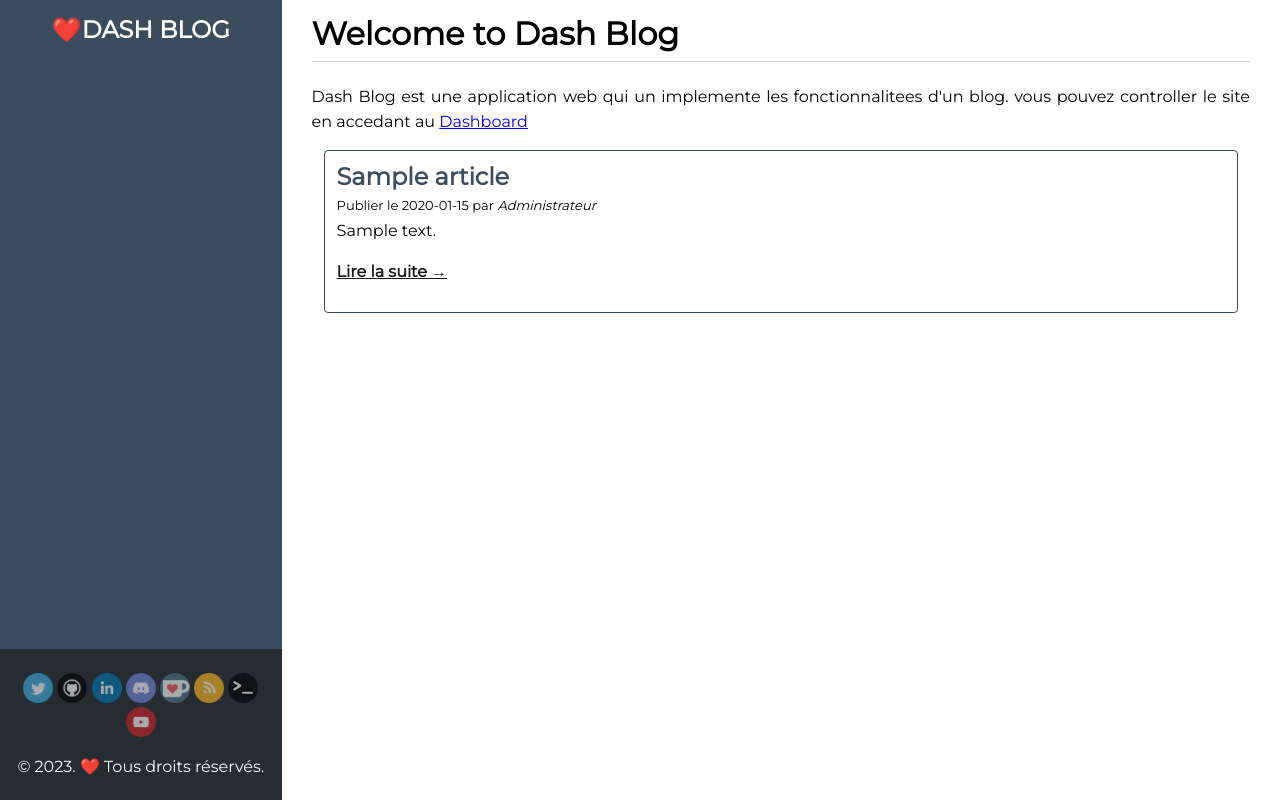
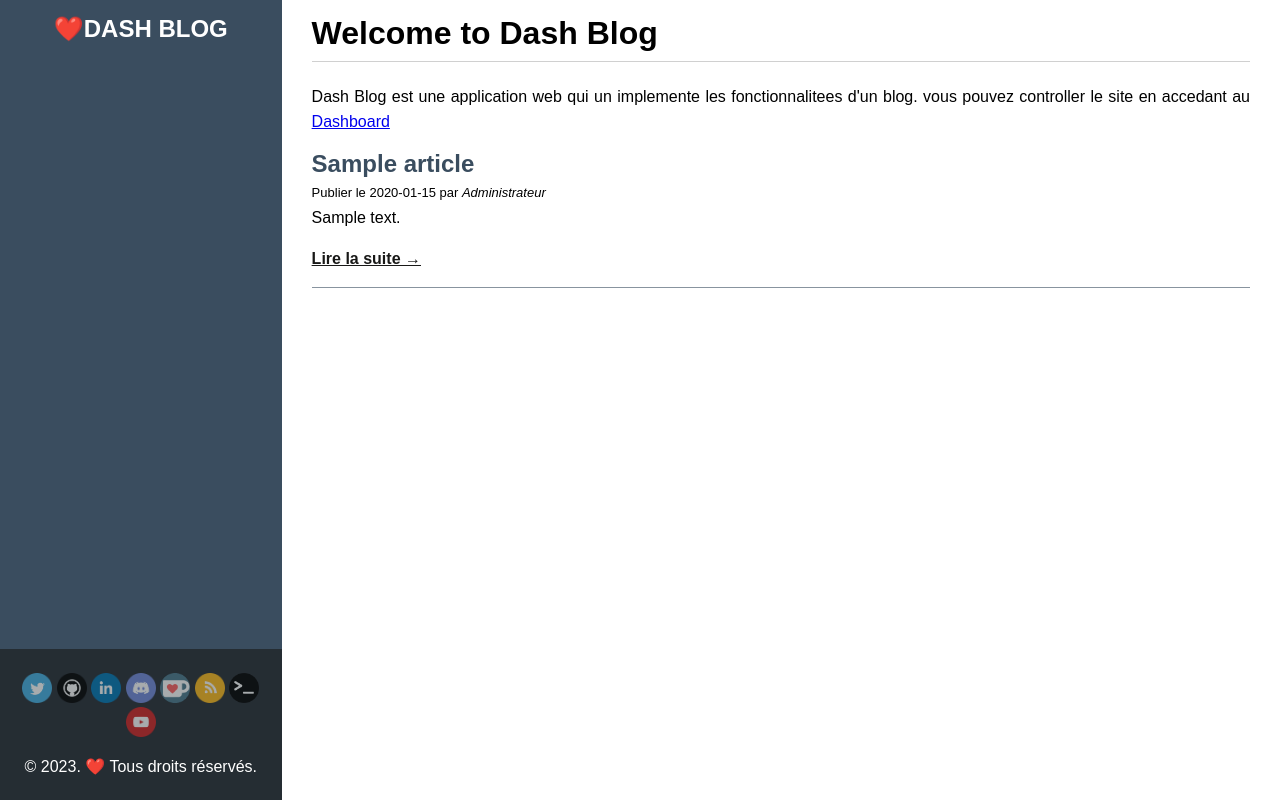
Before and after one commit to Dipeua/Dash-Blog, a PHP site: page / in a window 1280 px wide. Run offline with PHP 8.4, Linux system fonts and the light colour scheme; data comes from the database, SQL or seed files in the repository; tables that the repository leaves empty hold one stand-in row (values such as "Sample post").

Commit message:
Update style.css

```diff
--- a/dash_blog/css/style.css
+++ b/dash_blog/css/style.css
@@ -1,13 +1,13 @@
 @import url('https://fonts.googleapis.com/css2?family=Montserrat&display=swap');
 
 * {
-    font-family: 'Montserrat', sans-serif;
+    font-family: 'PT Sans', sans-serif;
 }
 
 .blog_container h2 a, .detector{
     text-decoration: none;
     color: rgb(58, 77, 95);
-    word-wrap: break-word; /* Pour une compatibilité plus large */
+    word-wrap: break-word;
     overflow-wrap: break-word;
     line-height: 1.2;
 }
@@ -21,11 +21,14 @@
     font-weight: bold;
 }
 
+.blog_container p{
+
+    text-align: justify;
+}
+
 .blog_container {
-    border: 1px solid rgb(58, 77, 95);
-    border-radius: 4px;
-    padding: 12px;
-    margin:15px 12px;
+    border-bottom: 1px solid rgba(58, 77, 95, 0.6);
+    margin-bottom: 12px;
 }
 
 
```
